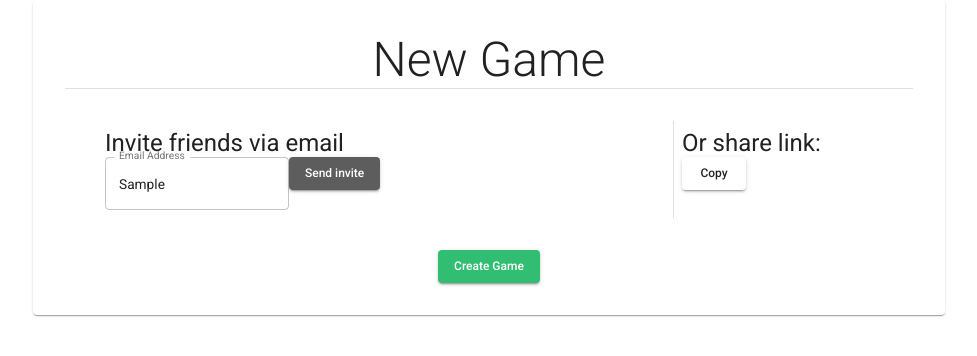
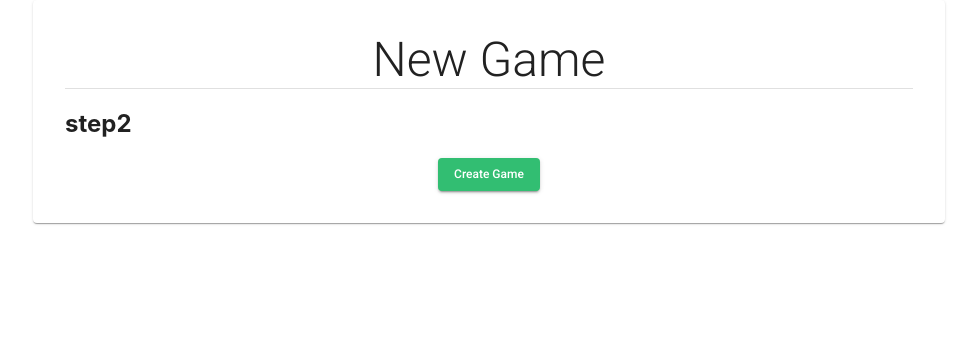
Before and after one commit to hatchways/team-dragon, a React (Create React App) app in the folder client/: page / in a window 1280 px wide. Both pictures are taken after typing "Sample" into the empty fields and a click on the button "Create Game". Shown: the top 356 px of the page, without its empty margins (151-1128 px from the left). Built offline with nearby package versions, Linux system fonts and the light colour scheme.

Commit message:
new game step logic working

```diff
--- a/client/src/DataContext.js
+++ b/client/src/DataContext.js
@@ -1,5 +1,4 @@
 import React, { useContext, useState, useMemo } from "react";
-import NewGame from "./pages/components/NewGame";
 
 const EmailContext = React.createContext();
 
--- a/client/src/pages/components/NewGame.js
+++ b/client/src/pages/components/NewGame.js
@@ -29,34 +29,50 @@ const NewGame = (props) => {
   const newGameContext = useNewGame();
   const [newGame, setNewGame] = newGameContext;
 
+  const nextStep = () => {
+    const { step } = newGame;
+    setNewGame((prevState) => ({
+      ...prevState,
+      step: step + 1,
+    }));
+  };
 
-  const nextStep = () => {
-    const {step} = newGame
-    setNewGame((prevState) => ({
-      ...prevState, step: step + 1
-    }))
-  }
+  const newGameSteps = () => {
+    const { step } = newGame;
 
-  console.log(newGame)
+    switch (step) {
+      case 1:
+        return (
+          <>
+            <Grid container spacing={2} className={classes.inviteSection}>
+              <Grid item xs={8}>
+                <EmailInvite />
+              </Grid>
+              <Divider orientation="vertical" flexItem />
+              <Grid item xs>
+                <LinkInvite />
+              </Grid>
+            </Grid>
+          </>
+        );
+      case 2:
+        return <h2>step2</h2>;
+      default:
+        return <h2>End of the road</h2>;
+    }
+  };
 
   return (
     <Container maxWidth="md">
       <Card className={classes.card}>
         <Typography align="center" variant="h1">
-          New Game{" "}
+          New Game
         </Typography>
 
         <Divider />
 
-        <Grid container spacing={2} className={classes.inviteSection}>
-          <Grid item xs={8}>
-            <EmailInvite />
-          </Grid>
-          <Divider orientation="vertical" flexItem />
-          <Grid item xs>
-            <LinkInvite />
-          </Grid>
-        </Grid>
+        {newGameSteps()}
+
         <Grid container direction="row" justify="center" alignItems="center">
           <Button variant="contained" color="primary" onClick={nextStep}>
             Create Game
```
